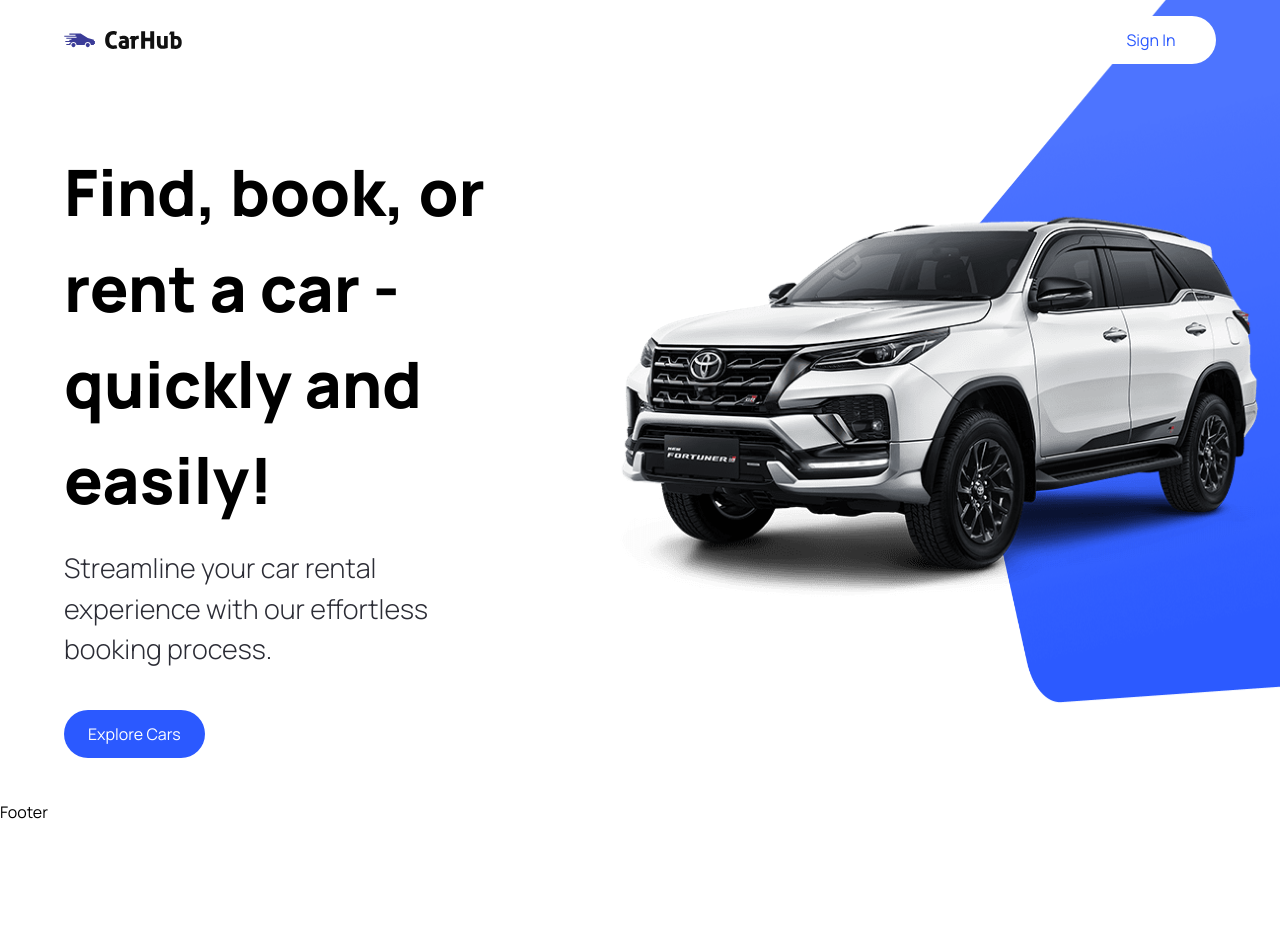
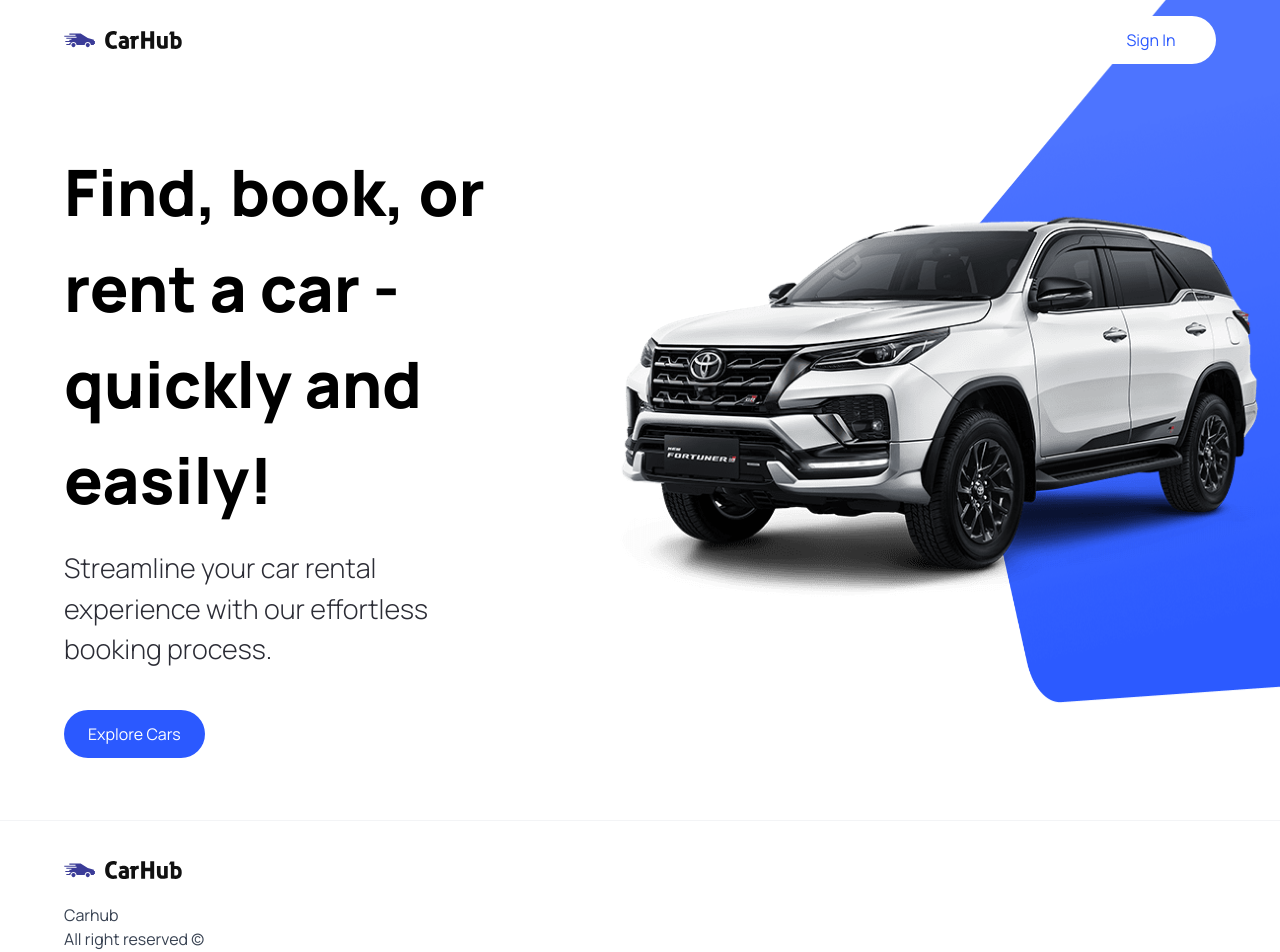
Before and after one commit to Minthantmg/carRental, a Next.js app: page / in a window 1280 px wide. Shown: the top 952 px of the page. Before the commit the page ends 824 px from the top, so only its background shows below. Built offline with nearby package versions, Linux system fonts and the light colour scheme.

Commit message:
footer ui created

```diff
--- a/components/Footer.tsx
+++ b/components/Footer.tsx
@@ -1,9 +1,22 @@
 import React from 'react';
+import Image from "next/image";
 
 const Footer = () => {
     return (
         <div>
-            Footer
+            <footer className="flex flex-col text-black-100 mt-5 border-t border-gray-100">
+                <div className="flex max-md:flex-col flex-wrap justify-between gap-5 sm:px-16 px-6 py-10">
+                    <div className="flex flex-col justify-start items-start gap-6">
+                        <Image src="/logo.svg" alt="logo" width={118} height={18} className="object-contain"/>
+                        <p className="text-base text-gray-700">Carhub<br />
+                        All right reserved &copy;</p>
+                    </div>
+                    <div className="footer__link">
+
+                    </div>
+                </div>
+
+            </footer>
         </div>
     );
 };
```
Also changed, not shown: app/constants/index.ts (added).
